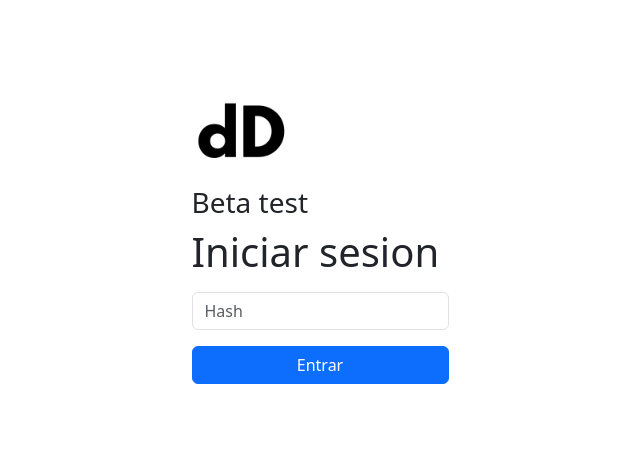
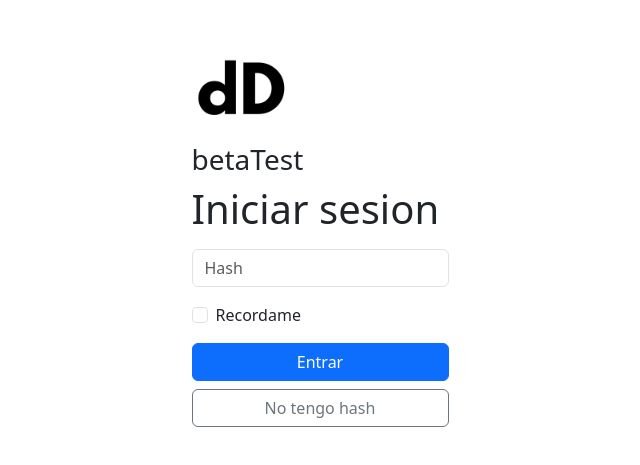
Before and after one commit to damedatos/webapp, a React (Create React App) app: page / in a window 1280 px wide. Shown: the part 141-606 px from the top of the page, without its empty margins (320-960 px from the left). Built offline with nearby package versions, Linux system fonts and the light colour scheme.

Commit message:
auth no tengo hash

```diff
--- a/package.json
+++ b/package.json
@@ -8,6 +8,7 @@
     "@testing-library/jest-dom": "^5.17.0",
     "@testing-library/react": "^13.4.0",
     "@testing-library/user-event": "^14.5.1",
+    "axios": "^1.6.2",
     "bootstrap": "^5.3.2",
     "react": "^18.2.0",
     "react-dom": "^18.2.0",
--- a/src/features/auth/auth.js
+++ b/src/features/auth/auth.js
@@ -1,6 +1,7 @@
 import React, { useState } from 'react'
 import { useDispatch, useSelector } from 'react-redux'
 import { authenticate } from './authSlice'
+import axios from 'axios'
 
 export function Auth() {
     const dispatch = useDispatch()
@@ -10,17 +11,30 @@ export function Auth() {
         const input = e.target.value
         setHash(input)
     }
-    function handleOnClick() {
+    function handleEntrar() {
         dispatch(authenticate(hash))
+    }
+    async function handleNoHash() {
+        const res = await axios.get('https://api.ipify.org/?format=json')
+            .then(res => res.data.ip)
+            // .catch((err) => TODO)
+        dispatch(authenticate(res))
     }
     return(
         <div className='d-flex flex-column align-items-center vh-100'>
             <form className='m-auto'>
                 <img src='dD.png' width='100' height='100'></img>
-                <h3>Beta test</h3>
+                <h3>betaTest</h3>
                 <h1 className = 'mb-3'>Iniciar sesion</h1>
                 <input className='form-control mb-3' onChange = {handleInput} placeholder='Hash'></input>
-                <button className="btn btn-primary w-100" onClick={handleOnClick} type="submit">Entrar</button>
+                <div className='form-check text-start my-3'>
+                    <input className='form-check-input' type='checkbox'></input>
+                    <label className='form-check-label'>Recordame</label>
+                </div>
+                <div className='d-grid gap-2'>
+                    <button className="btn btn-primary" onClick={handleEntrar} type="submit">Entrar</button>
+                    <button className="btn btn-outline-secondary" onClick={handleNoHash} type="submit">No tengo hash</button>
+                </div>
                 <p className = 'mt-5 text-body-secondary'></p>
             </form>
         </div>
--- a/src/features/busqueda/busqueda.js
+++ b/src/features/busqueda/busqueda.js
@@ -11,7 +11,7 @@ export function Busqueda() {
         const data = {_id: -1, nombre: input, cht: 96}
         setNuevamateria(<Materia materia = {data} id = {'n' + data._id} key = {'n' + data._id}/>)
         setBusqueda(await fetch(`/api/materias/buscar?q=${input}`)
-            .then((res) => res.json())
+            .then(res => res.json())
             // .catch((err) => TODO)
         )
     }
```
Also changed, not shown: 1 other file (tests, documents, lock files or other folders).
